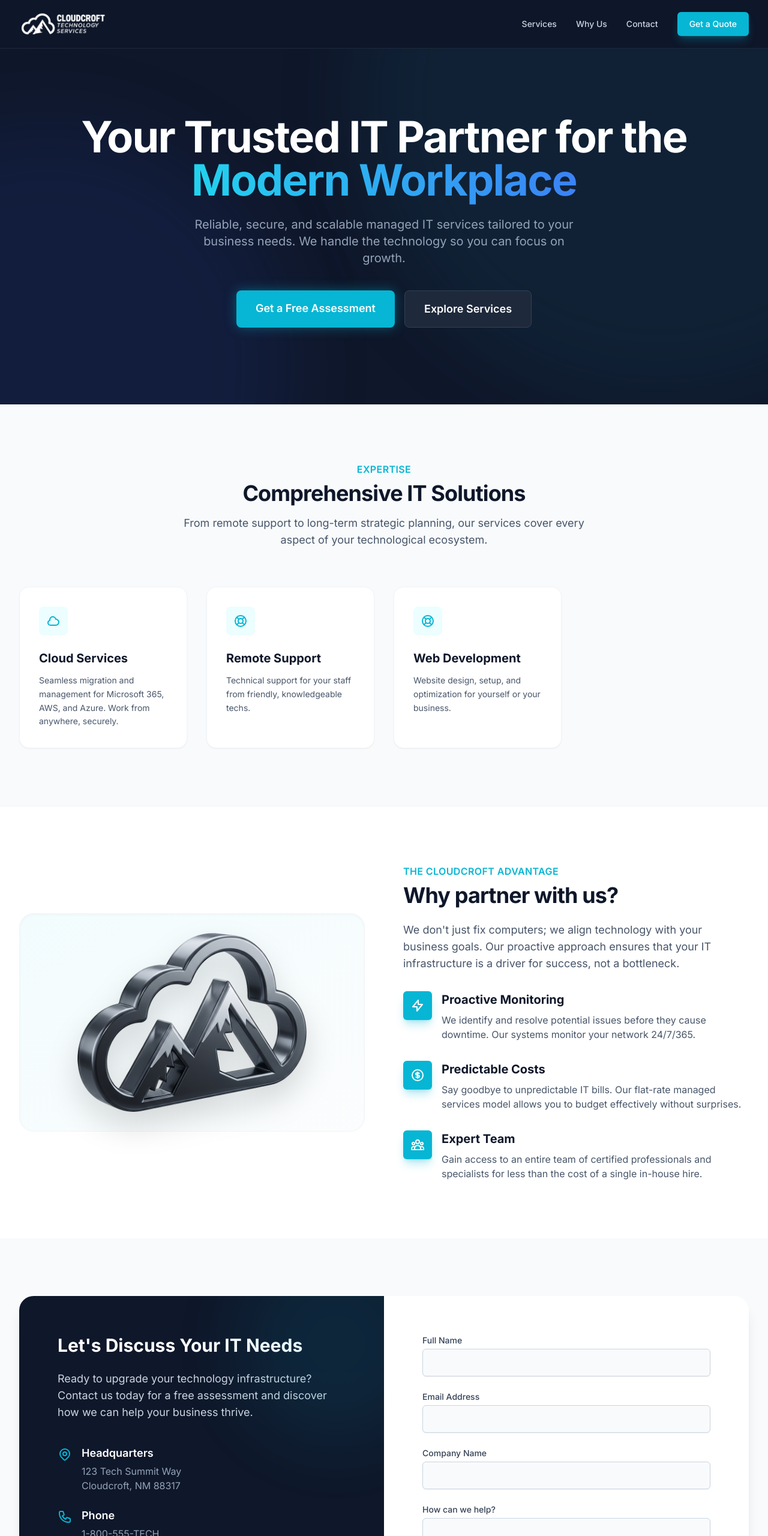
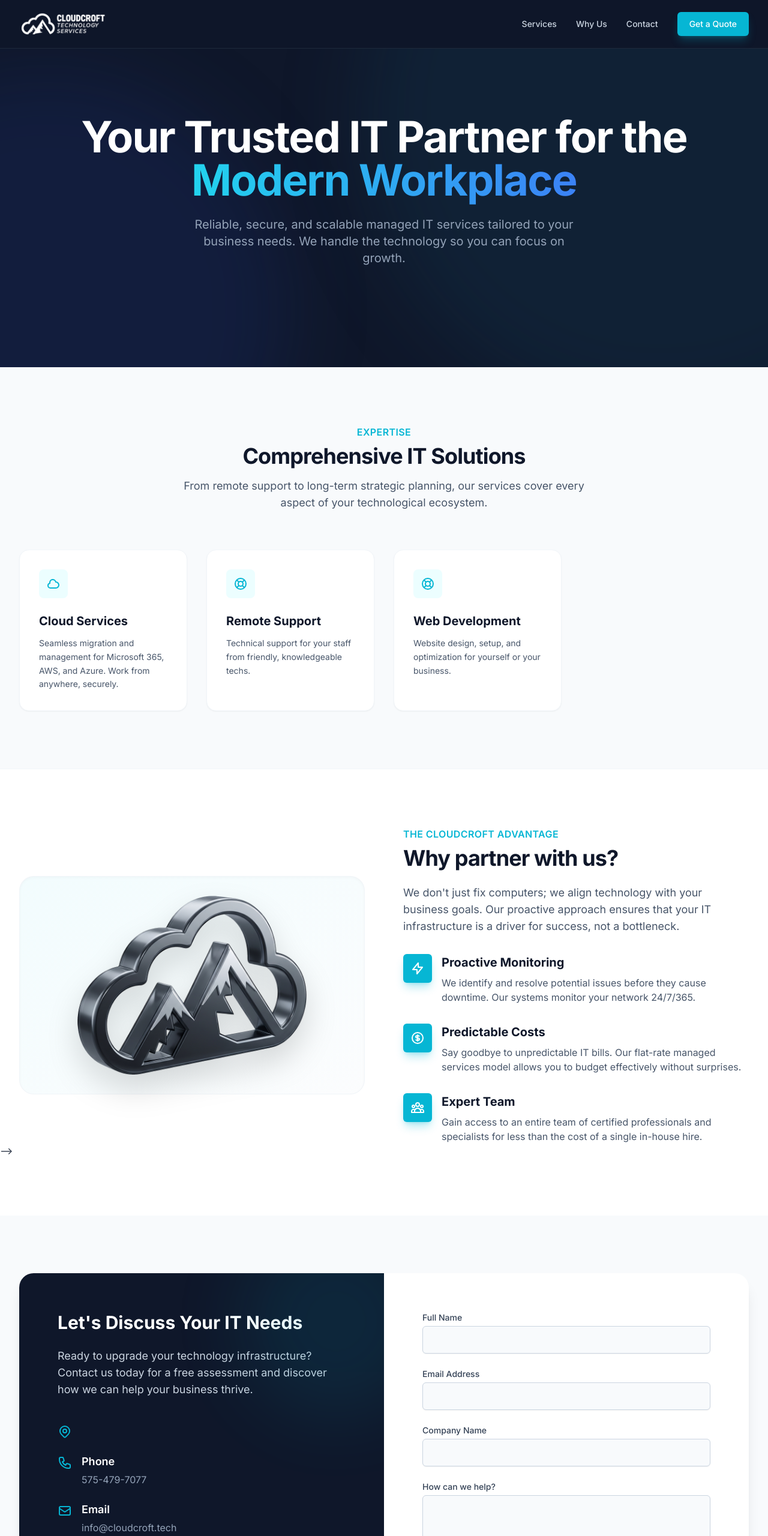
Before and after one commit to then8outdoors/cloudcroft-tech-site, a plain HTML site: page index.html in a window 1280 px wide. Shown: the top 2560 px of the page at 60% size. Drawn offline with nearby package versions, Linux system fonts and the light colour scheme.

Commit message:
Updated page
- Removed excessive elements, dummy contact info, and broken images

```diff
--- a/index.html
+++ b/index.html
@@ -98,14 +98,14 @@
             <p class="mt-4 max-w-2xl mx-auto text-lg md:text-xl text-slate-400 mb-10">
                 Reliable, secure, and scalable managed IT services tailored to your business needs. We handle the technology so you can focus on growth.
             </p>
-            <div class="flex flex-col sm:flex-row justify-center gap-4">
+            <!-- <div class="flex flex-col sm:flex-row justify-center gap-4">
                 <a href="#contact" class="bg-brand-accent hover:bg-brand-accentHover text-white px-8 py-4 rounded-lg font-semibold text-lg transition-all shadow-[0_0_20px_rgba(6,182,212,0.4)] hover:shadow-[0_0_25px_rgba(34,211,238,0.6)]">
                     Get a Free Assessment
                 </a>
                 <a href="#services" class="bg-slate-800 hover:bg-slate-700 text-white border border-slate-700 px-8 py-4 rounded-lg font-semibold text-lg transition-all">
                     Explore Services
                 </a>
-            </div>
+            </div> -->
         </div>
     </section>
 
@@ -178,7 +178,7 @@
                     <div class="absolute inset-0 bg-gradient-to-br from-cyan-50 to-white rounded-3xl opacity-50"></div>
                     <img src="CTS_logo_metallic_3D.png" alt="Cloudcroft Tech Alternate Logo" class="relative z-10 w-3/4 max-w-sm h-auto drop-shadow-2xl">
                 </div>
-
+<!--
                 <!-- Content Area -->
                 <div>
                     <h2 class="text-base text-brand-accent font-semibold tracking-wide uppercase">The Cloudcroft Advantage</h2>
@@ -237,7 +237,7 @@
                     </div>
                 </div>
             </div>
-        </div>
+        </div> -->
     </section>
 
     <!-- Contact Section -->
@@ -262,10 +262,10 @@
                                     <path stroke-linecap="round" stroke-linejoin="round" stroke-width="2" d="M17.657 16.657L13.414 20.9a1.998 1.998 0 01-2.827 0l-4.244-4.243a8 8 0 1111.314 0z" />
                                     <path stroke-linecap="round" stroke-linejoin="round" stroke-width="2" d="M15 11a3 3 0 11-6 0 3 3 0 016 0z" />
                                 </svg>
-                                <div>
+                                <!-- <div>
                                     <h4 class="font-semibold text-lg">Headquarters</h4>
                                     <p class="text-slate-400 mt-1">123 Tech Summit Way<br>Cloudcroft, NM 88317</p>
-                                </div>
+                                </div> -->
                             </div>
 
                             <div class="flex items-start">
@@ -274,7 +274,7 @@
                                 </svg>
                                 <div>
                                     <h4 class="font-semibold text-lg">Phone</h4>
-                                    <p class="text-slate-400 mt-1">1-800-555-TECH</p>
+                                    <p class="text-slate-400 mt-1">575-479-7077</p>
                                 </div>
                             </div>
 
@@ -284,7 +284,7 @@
                                 </svg>
                                 <div>
                                     <h4 class="font-semibold text-lg">Email</h4>
-                                    <p class="text-slate-400 mt-1">hello@cloudcroft.tech</p>
+                                    <p class="text-slate-400 mt-1"><a href="mailto:info@cloudcroft.tech">info@cloudcroft.tech</a></p>
                                 </div>
                             </div>
                         </div>
@@ -341,7 +341,7 @@
         <div class="max-w-7xl mx-auto px-4 sm:px-6 lg:px-8">
             <div class="flex flex-col md:flex-row justify-between items-center">
                 <div class="mb-6 md:mb-0">
-                    <img src="image.png" alt="Cloudcroft Tech Logo" class="h-8 w-auto opacity-75 grayscale hover:grayscale-0 transition-all duration-300">
+                    <img src="CTS_WideLogo_white.png" alt="Cloudcroft Tech Logo" class="h-8 w-auto opacity-75 grayscale hover:grayscale-0 transition-all duration-300">
                 </div>
 
                 <div class="flex space-x-6 text-sm text-slate-400">
```
